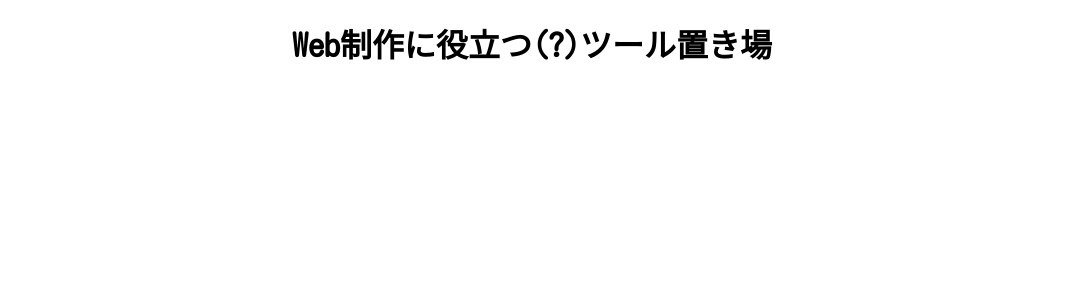
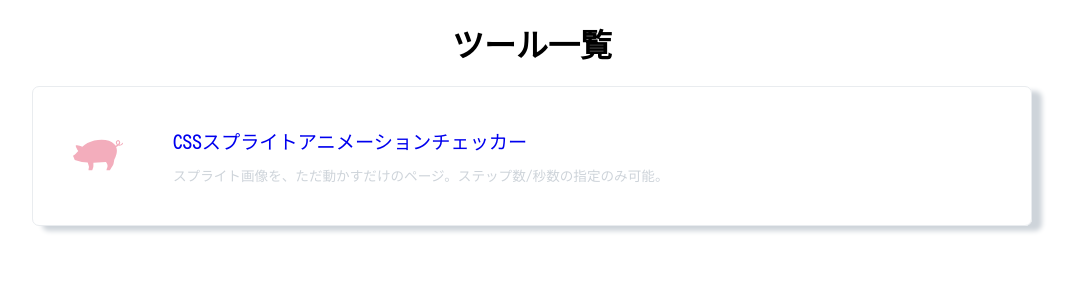
Before and after one commit to chico0624/sprite-checker, a React (Create React App) app: page / in a window 1280 px wide. Shown: the top 300 px of the page, without its empty margins (108-1183 px from the left). Built offline with nearby package versions, Linux system fonts and the light colour scheme.

Commit message:
リンクカード作成

```diff
--- a/src/App.tsx
+++ b/src/App.tsx
@@ -15,10 +15,12 @@ const AppDiv = styled.div`
 function App() {
   return (
     <AppDiv>
-      <Routes>
-        <Route path="/" element={<TopPage />}/>
-        <Route path="/sprite" element={<SpritePage />} />
-      </Routes>
+      <main>
+        <Routes>
+          <Route path="/" element={<TopPage />} />
+          <Route path="/sprite" element={<SpritePage />} />
+        </Routes>
+      </main>
     </AppDiv>
   );
 }
--- /dev/null
+++ b/src/components/LinkCard.tsx
@@ -0,0 +1,70 @@
+import { Link } from "react-router-dom"
+import styled from "styled-components"
+
+
+const LinkDiv = styled.div`
+    display: flex;
+    align-items: center;
+    border: 1px solid #e9ecef;
+    border-radius: 7px;
+    padding: 15px;
+    box-shadow: 10px 5px 5px #ced4da;
+    transition: all .2s;
+    @media screen and (min-width: 768px){
+        padding: 40px;
+    }
+    img {
+        width: 50px;
+        height: 50px;
+    }
+    & > div {
+        &:nth-of-type(1) {
+            width: 100px;
+        }
+        &:nth-of-type(2) {
+            width: calc(100% - 100px);
+        }
+    }
+    a {
+        font-size: 1.2em;
+    }
+    &:hover {
+        transform: translateY(5px);
+        box-shadow: none;
+    }
+`
+
+const TitleP = styled.p`
+    font-size: 1.2em;
+`
+
+const DescriptionP = styled.p`
+    color:#ced4da;
+    margin-top: 10px;
+    font-size: 0.85em;
+`
+
+type PropsType = {
+    to: string
+    title: string
+    description: string
+    icon?: string
+}
+
+const LinkCard: React.FC<PropsType> = ({ to, title, description, icon }) => {
+    return (
+        <Link to={to}>
+            <LinkDiv>
+                <div>
+                    <img src={icon} alt={title}></img>
+                </div>
+                <div>
+                    <TitleP>{title}</TitleP>
+                    <DescriptionP>{description}</DescriptionP>
+                </div>
+            </LinkDiv>
+        </Link>
+    )
+}
+
+export default LinkCard
--- /dev/null
+++ b/src/constants/icons.ts
@@ -0,0 +1,5 @@
+import pig from "../assets/images/pig.svg"
+
+export const ICONS = {
+    "pig": pig,
+}
--- a/src/index.css
+++ b/src/index.css
@@ -5,3 +5,9 @@
   box-sizing: border-box;
   font-family: 'Kosugi Maru', sans-serif;
 }
+ul {
+  list-style: none;
+}
+a {
+  text-decoration: none;
+}
--- a/src/pages/TopPages.tsx
+++ b/src/pages/TopPages.tsx
@@ -1,14 +1,30 @@
+import { Link } from "react-router-dom"
 import Title from "../components/Title"
+import styled from "styled-components"
+import LinkCard from "../components/LinkCard"
+import { ICONS } from "../constants/icons"
 
+const LinkListDiv = styled.div`
+    width: 100%;
+`
 
 const TopPage = () => {
     return (
         <>
-            <Title title="Web制作に役立つ(?)ツール置き場">
-            </Title>
+            <Title title="ツール一覧"></Title>
+            <aside>
+                <LinkListDiv>
+                    <LinkCard
+                        to="sprite"
+                        title="CSSスプライトアニメーションチェッカー"
+                        description="スプライト画像を、ただ動かすだけのページ。ステップ数/秒数の指定のみ可能。"
+                        icon={ICONS.pig}
+                    >
+                    </LinkCard>
+                </LinkListDiv>
+            </aside>
         </>
     )
 }
 
-
 export default TopPage
```
Also changed, not shown: src/assets/images/pig.svg (added).
